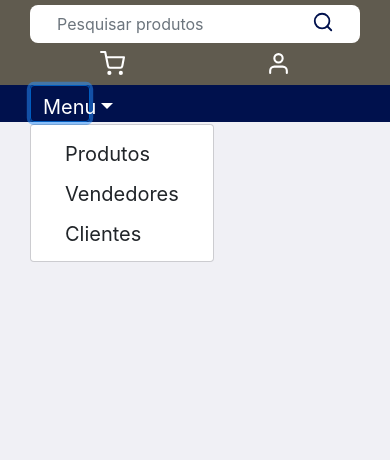
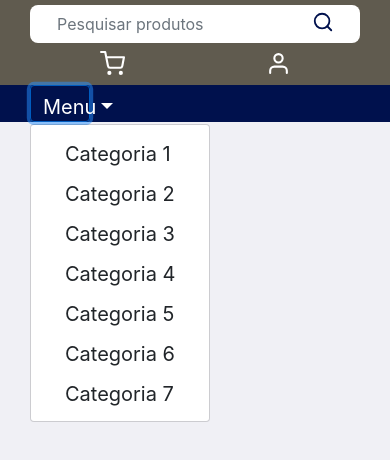
Before and after one commit to eduardoRG95/tcc-plataforma-front, a React (Create React App) app: page / in a window 390 px wide. Both pictures are taken after a click on the button "Menu". Shown: the top 460 px of the page. Built offline with nearby package versions, Linux system fonts and the light colour scheme.

Commit message:
ajustado layout header

```diff
--- a/src/Components/Site/Menu/index.js
+++ b/src/Components/Site/Menu/index.js
@@ -13,9 +13,13 @@ export default function Menu() {
                    Menu
                 </Dropdown.Toggle>
                 <Dropdown.Menu>
-                    <Dropdown.Item href="/produtos">Produtos</Dropdown.Item>
-                    <Dropdown.Item href="/vendedores">Vendedores</Dropdown.Item>
-                    <Dropdown.Item href="/clientes">Clientes</Dropdown.Item>
+                    <Dropdown.Item href="/produtos">Categoria 1</Dropdown.Item>
+                    <Dropdown.Item href="/Produtos">Categoria 2</Dropdown.Item>
+                    <Dropdown.Item href="/Produtos">Categoria 3</Dropdown.Item>
+                    <Dropdown.Item href="/produtos">Categoria 4</Dropdown.Item>
+                    <Dropdown.Item href="/Produtos">Categoria 5</Dropdown.Item>
+                    <Dropdown.Item href="/Produtos">Categoria 6</Dropdown.Item>
+                    <Dropdown.Item href="/Produtos">Categoria 7</Dropdown.Item>
                 </Dropdown.Menu>
             </Dropdown>
             <div className="menu">
--- a/src/Components/Site/Menu/styles.css
+++ b/src/Components/Site/Menu/styles.css
@@ -26,7 +26,7 @@ span {
     display: none;
 }
 
-@media only screen and (max-width: 500px) {
+@media only screen and (max-width: 860px) {
     #dropdown-basic {
         display: block;
         background: transparent;
```
